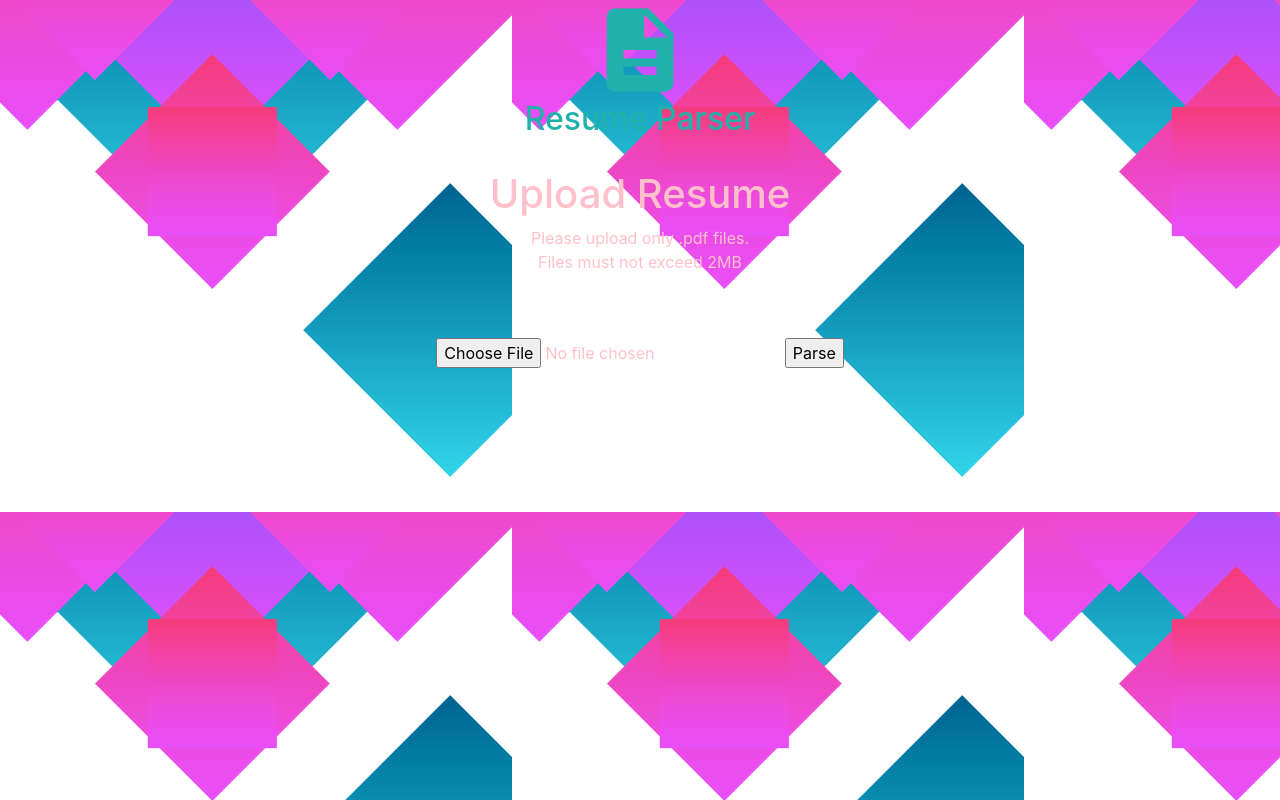
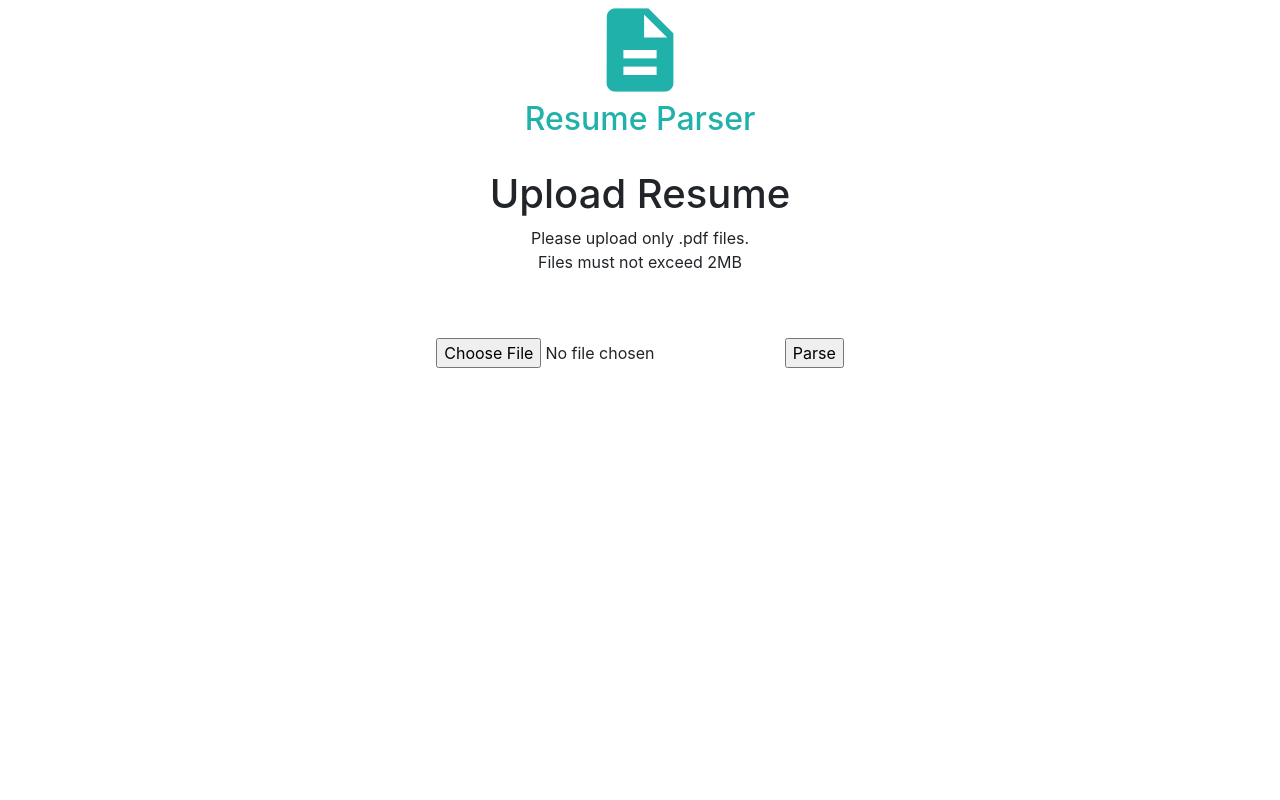
Before and after one commit to nanaobeng/Resume-Parser, a Flask app: page / in a window 1280 px wide. Run offline with Flask 2, Linux system fonts and the light colour scheme; some libraries are stand-ins or nearby versions.

Commit message:
css change
css changes

```diff
--- a/resume/static/css/main.css
+++ b/resume/static/css/main.css
@@ -1,5 +1,3 @@
-body{
-    color:pink;
 }
 .home{
     background-image: url('../../uploads/upload.png');
```
